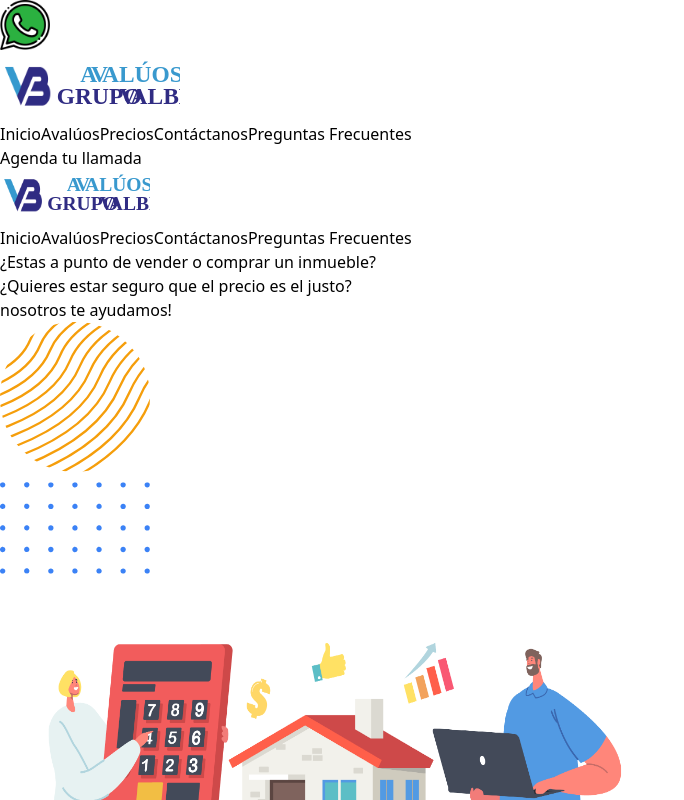
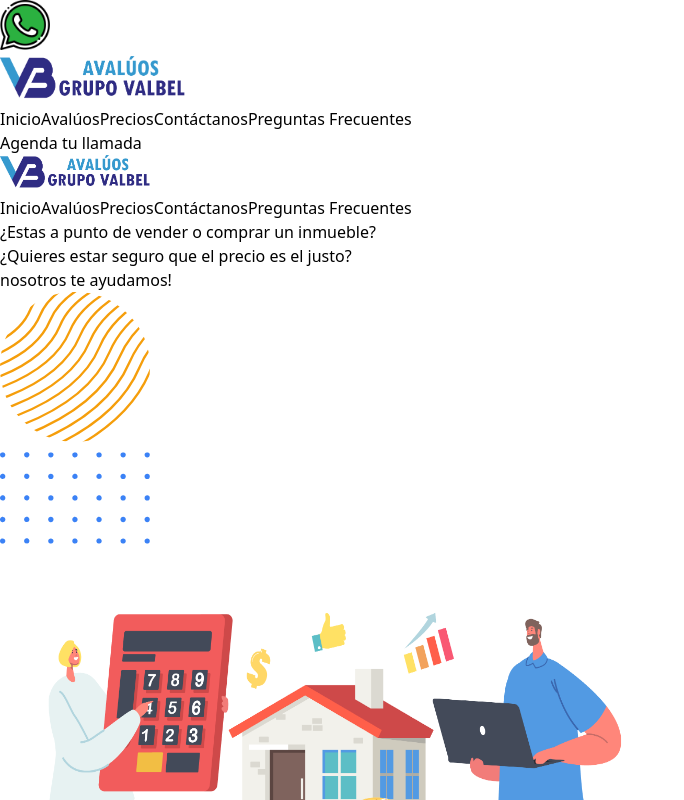
Before and after one commit to duquelf90/avaluos-inmoviliarios-valbel, a Next.js app: page / in a window 1280 px wide. Shown: the top 800 px of the page, without its empty margins (0-684 px from the left). Built offline with nearby package versions, Linux system fonts and the light colour scheme; what @material-tailwind/react would draw is missing.

Commit message:
update css

```diff
--- a/src/components/Footer.js
+++ b/src/components/Footer.js
@@ -2,6 +2,7 @@ import Image from "next/image";
 import Link from "next/link";
 import React from "react";
 import { Link as ScrollLink, animateScroll as scroll } from "react-scroll";
+import LogoImg from "./logo";
 import { navbarData } from "./Navbar";
 
 const navLinks = navbarData.map((pages, index) => (
@@ -24,17 +25,8 @@ const Footer = () => {
     <section className="bg-white overflow-hidden">
       <div className="container px-4 mx-auto">
         <div className="flex flex-wrap lg:items-center pt-24 pb-0 -mx-4">
-          <div className="w-full md:w-1/4 lg:w-auto px-4">
-            <a className="block mb-5 md:mb-0 max-w-max" href="#">
-              <Image
-                className="h-8"
-                src="/img/logo.svg"
-                alt=""
-                width={170}
-                height={100}
-                quality={100}
-              />
-            </a>
+          <div className="w-full md:w-2/4 lg:w-auto px-4 md:mb-0 mb-5">
+            <LogoImg w="175" h="45" />
           </div>
           <div className="w-full md:w-3/4 lg:flex-1 px-4">
             <div className="flex flex-wrap justify-end -mx-3 lg:-mx-6">
--- a/src/components/Navbar.js
+++ b/src/components/Navbar.js
@@ -3,13 +3,14 @@ import Image from "next/image";
 import { Link as ScrollLink, animateScroll as scroll } from "react-scroll";
 import ChatBlock from "./chatBlock";
 import { useState } from "react";
+import LogoImg from "./logo";
 
 export const navbarData = [
   { title: "Inicio", slug: "home" },
   { title: "Avalúos", slug: "avaluos" },
   { title: "Precios", slug: "precios" },
   { title: "Contáctanos", slug: "contacto" },
-  { title: "Preguntas Frecuentes", slug: "faq" }
+  { title: "Preguntas Frecuentes", slug: "faq" },
 ];
 
 export const navLinks = navbarData.map((pages, index) => (
@@ -36,14 +37,7 @@ const MobileNav = ({ open, setOpen }) => {
       <div className="flex items-center justify-center filter bg-white h-20">
         {" "}
         {/*logo container*/}
-        <a className="text-xl font-semibold" href="https://grupovalbel.com">
-          <Image
-              src="/img/logo.svg"
-              width={150}
-              height={50}
-              alt="logo"
-            />
-            </a>
+        <LogoImg w="150" h="35" />
       </div>
       <div className="flex flex-col ml-4">{navLinks}</div>
     </div>
@@ -56,15 +50,7 @@ const Navbar = () => {
     <nav className="container top-0 z-50 fixed p-3 px-4 w-full bg-white">
       <nav className=" flex justify-between items-center w-full">
         <div className="w-1/2 xl:w-1/3">
-          <a className="block max-w-max" href="#">
-            <Image
-              src="/img/logo.svg"
-              width={180}
-              height={60}
-              alt="logo"
-              quality={100}
-            />
-          </a>
+          <LogoImg w="185" h="45" />
         </div>
         <div className="w-1/2 xl:w-1/3">
           <nav className="hidden md:flex xl:flex space-x-6">{navLinks}</nav>
--- a/src/components/logo.js
+++ b/src/components/logo.js
@@ -1,23 +1,18 @@
-import { Link } from "next/link";
 import Image from "next/image";
+import Link from "next/link";
 
-export default function Logo() {
+const LogoImg = (props) => {
   return (
-    <Link
-      path="/"
-      sx={{
-        variant: "links.logo",
-      }}
-    >
-      <a className="block max-w-max" href="#">
+      <Link href="/">
         <Image
-          src="/img/logo-valbel.png"
-          width={180}
-          height={60}
+          src="/img/logo.png"
+          width={props.w}
+          height={props.h}
           alt="logo"
           quality={100}
         />
-      </a>
-    </Link>
+      </Link>
   );
-}
+};
+
+export default LogoImg;
```
Also changed, not shown: public/img/logo.png (added).
